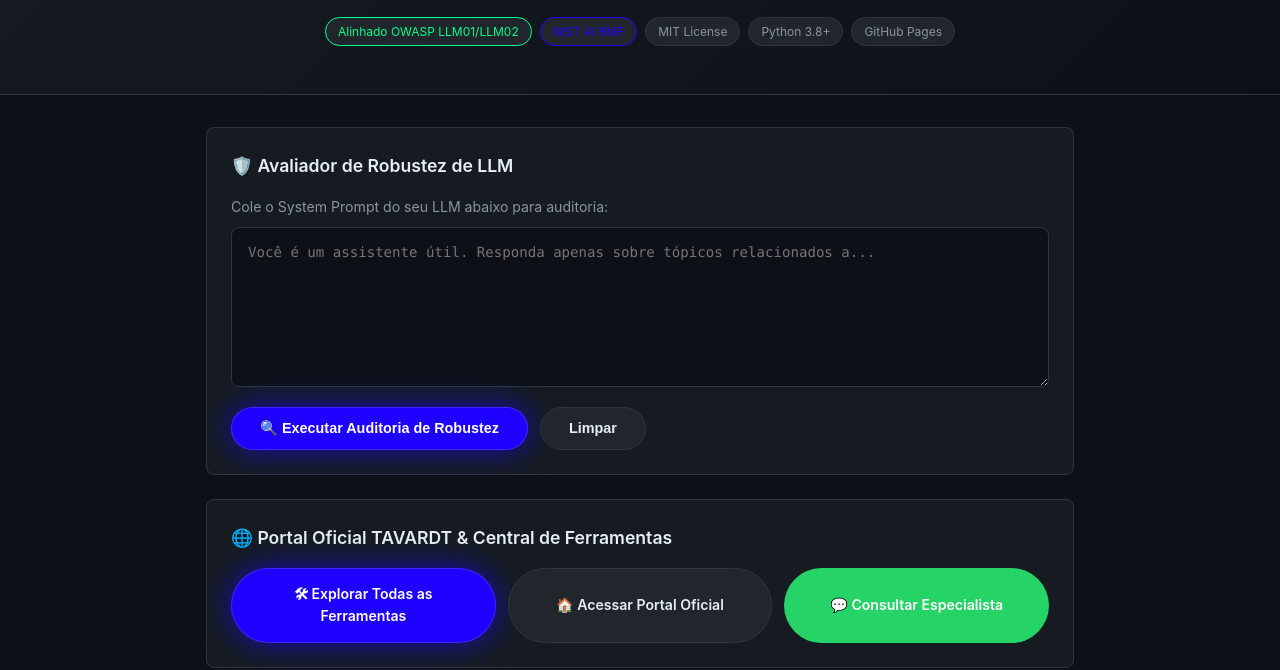
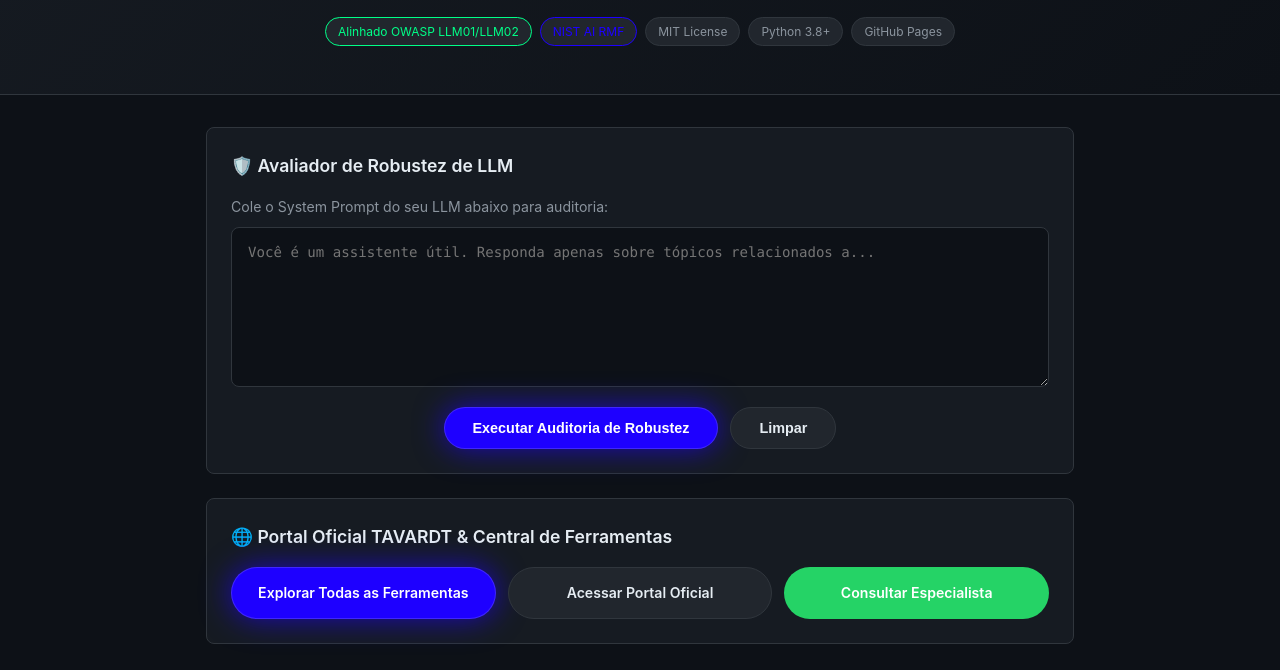
Before and after one commit to TAVARDT-Brasil/llm-robustness-evaluator-br, a plain HTML site: page index.html in a window 1280 px wide. Shown: the part 282-952 px from the top of the page. Drawn offline with Linux system fonts and the light colour scheme.

```diff
--- a/index.html
+++ b/index.html
@@ -155,6 +155,15 @@
 }
 .tavardt-nav-link:hover {
   color: #ffffff;
+}
+
+/* Centered Button Row */
+.btn-row, .sample-buttons {
+  display: flex !important;
+  justify-content: center !important;
+  align-items: center !important;
+  flex-wrap: wrap !important;
+  gap: 12px !important;
 }
 
 /* Primary Action Buttons */
@@ -413,7 +422,7 @@ footer a:hover{color:var(--green)}
     <label style="display:block;color:var(--text2);margin-bottom:8px;font-size:.88rem">Cole o System Prompt do seu LLM abaixo para auditoria:</label>
     <textarea id="sp-input" placeholder="Você é um assistente útil. Responda apenas sobre tópicos relacionados a..."></textarea>
     <div class="btn-row">
-      <button class="btn-primary" onclick="runAudit()">🔍 Executar Auditoria de Robustez</button>
+      <button class="btn-primary" onclick="runAudit()">Executar Auditoria de Robustez</button>
       <button class="btn-secondary" onclick="clearAll()">Limpar</button>
     </div>
   </div>
@@ -459,9 +468,9 @@ footer a:hover{color:var(--green)}
   <div class="card">
     <h2>🌐 Portal Oficial TAVARDT & Central de Ferramentas</h2>
     <div class="cta-grid">
-      <a class="cta-btn primary" href="https://tools.tavardt.com/br/">🛠 Explorar Todas as Ferramentas</a>
-      <a class="cta-btn secondary" href="https://ag.tavardt.com/br/">🏠 Acessar Portal Oficial</a>
-      <a class="cta-btn wa" href="https://ag.tavardt.com/br/contato/" target="_blank" rel="noopener">💬 Consultar Especialista</a>
+      <a class="cta-btn primary" href="https://tools.tavardt.com/br/">Explorar Todas as Ferramentas</a>
+      <a class="cta-btn secondary" href="https://ag.tavardt.com/br/">Acessar Portal Oficial</a>
+      <a class="cta-btn wa" href="https://ag.tavardt.com/br/contato/" target="_blank" rel="noopener">Consultar Especialista</a>
     </div>
   </div>
 </main>
```
